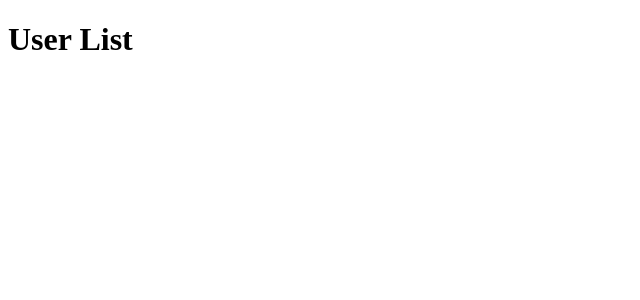
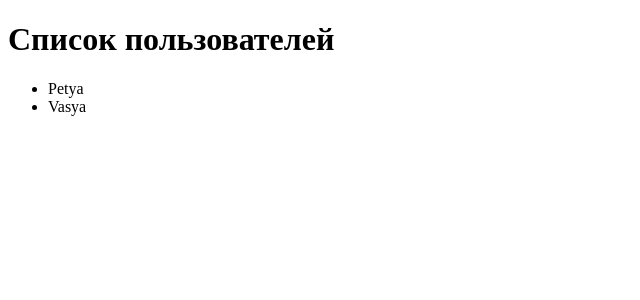
Before and after one commit to VladimirRM/ut-next-js-1, a Next.js app: page /users in a window 1280 px wide. Shown: the top 300 px of the page, without its empty margins (0-640 px from the left). Built offline with nearby package versions, Linux system fonts and the light colour scheme.

Commit message:
add [id].js

```diff
--- a/pages/users.js
+++ b/pages/users.js
@@ -1,9 +1,21 @@
+import { useState } from "react";
 
 
 const Users = () => {
+    const [users,setUsers]= useState([
+
+        {id:1, name:'Petya'},
+        {id:2, name:'Vasya'},
+    ])
     return (
         <div>
-            <h1>User List</h1>
+            <h1>Список пользователей</h1>
+            <ul>
+                {users.map(user=>
+                    <li>
+                        {user.name}
+                    </li>)}
+            </ul>
 
         </div>
     );
```
Also changed, not shown: pages/index.js (+8 -6 lines), pages/users/[id].js (added).
